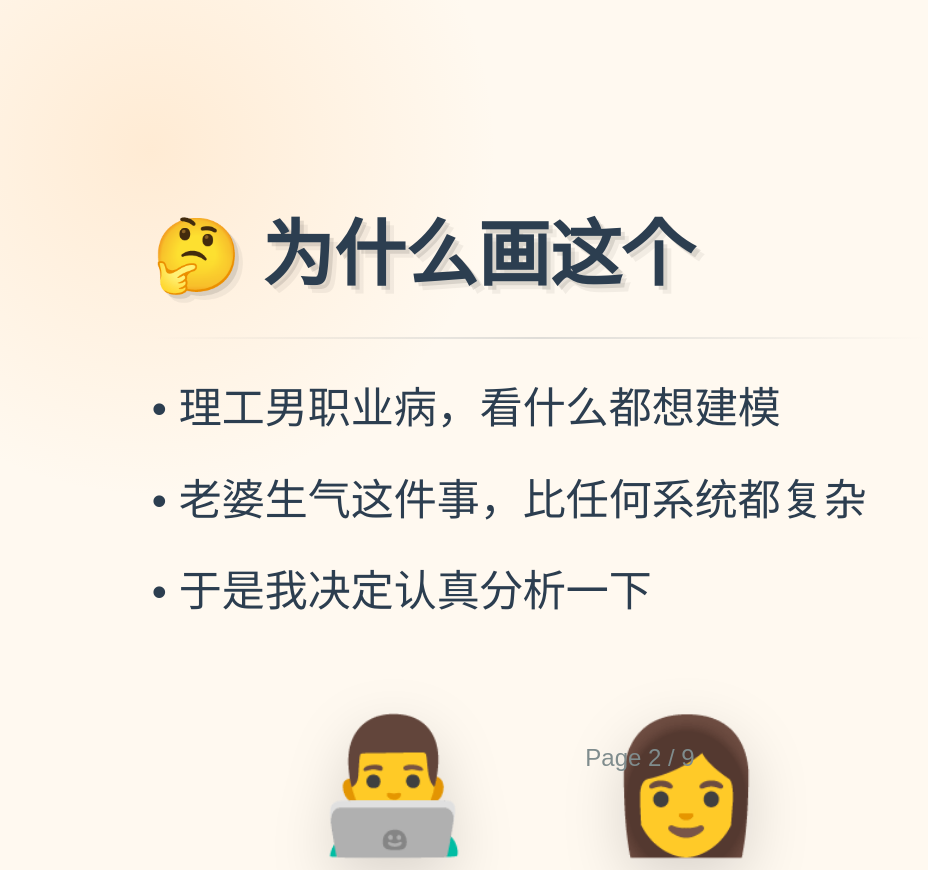
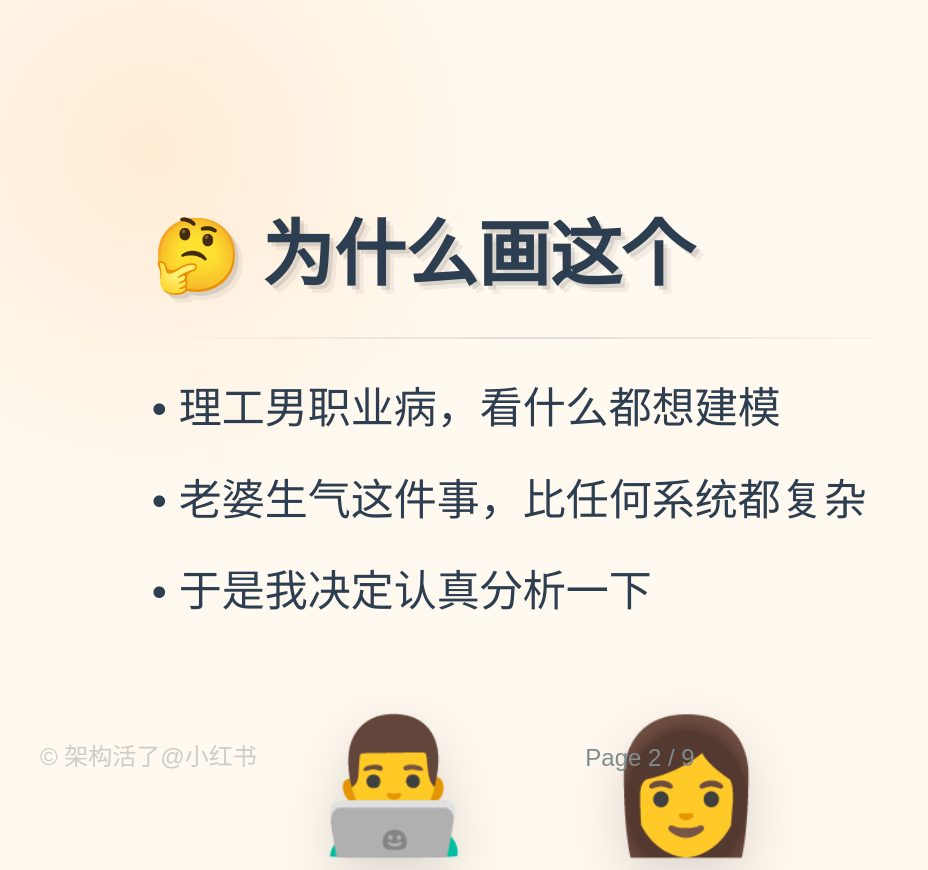
Before and after one commit to kaiger666888/XiaoHongShu, a plain HTML site: page wife-anger-cycle-3d/slide-02-3d.html in a window 1280 px wide. Shown: the top 870 px of the page, without its empty margins (0-928 px from the left). Drawn offline with Linux system fonts and the light colour scheme.

Commit message:
feat: 全部slide左下角添加水印

```diff
--- a/wife-anger-cycle-3d/slide-02-3d.html
+++ b/wife-anger-cycle-3d/slide-02-3d.html
@@ -33,4 +33,5 @@ h2{font-size:72px;font-weight:900;text-shadow:4px 4px 0 rgba(0,0,0,.1),8px 8px 0
   </div>
 </div>
 <div class="foot">Page 2 / 9</div>
+<p style="position:fixed;bottom:28px;left:40px;font-size:24px;color:#7F8C8D;opacity:.4;z-index:10">© 架构活了@小红书</p>
 </body></html>
```
Also changed, not shown: wife-anger-cycle-3d/slide-03-3d.html (+1 -0 lines), wife-anger-cycle-3d/slide-04-3d.html (+1 -0 lines), wife-anger-cycle-3d/slide-05-3d.html (+1 -0 lines), wife-anger-cycle-3d/slide-06-3d.html (+1 -0 lines), wife-anger-cycle-3d/slide-07-3d.html (+1 -0 lines), wife-anger-cycle-3d/slide-08-3d.html (+1 -0 lines), wife-anger-cycle-3d/slide-09-3d.html (+1 -0 lines).
